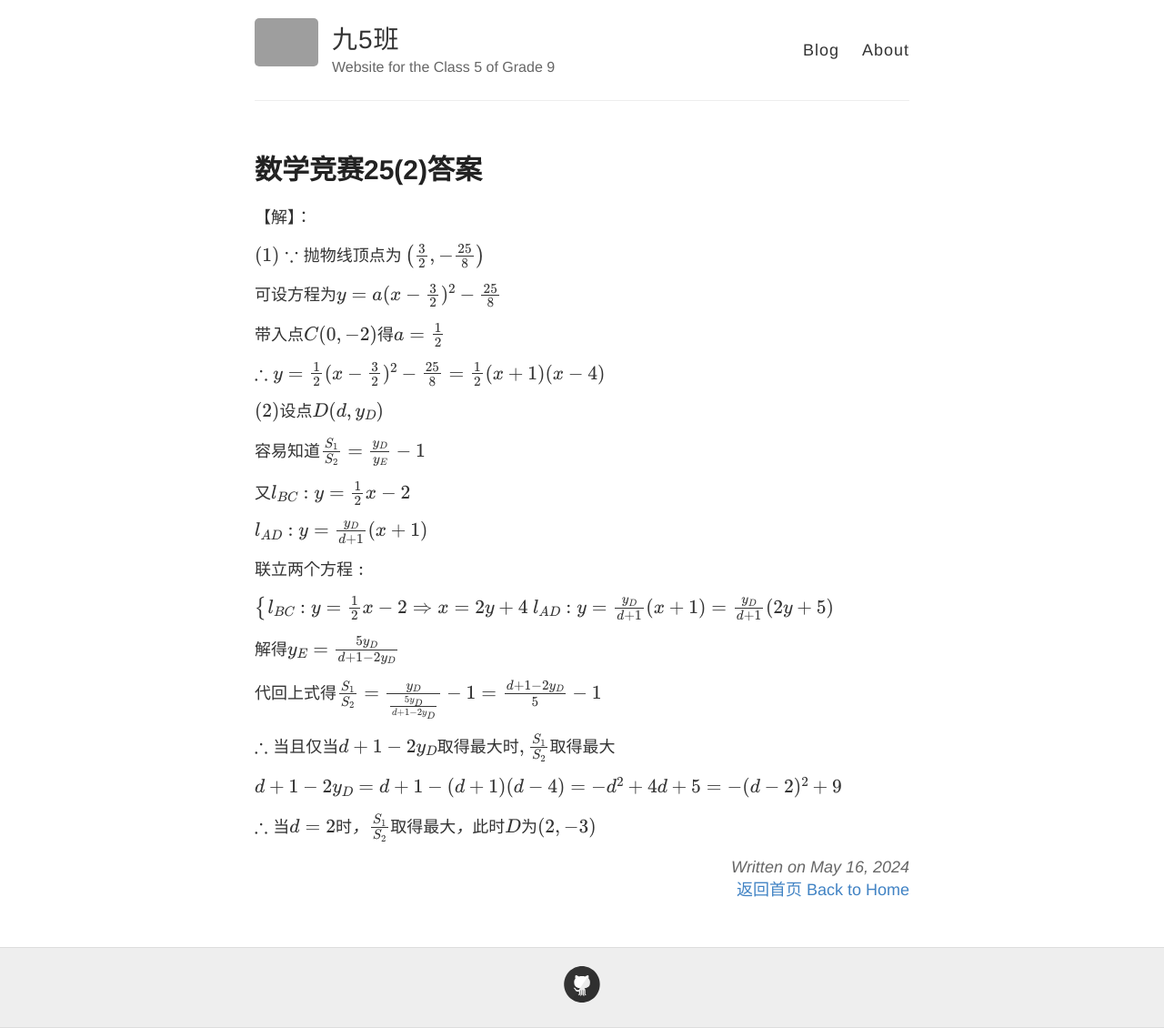
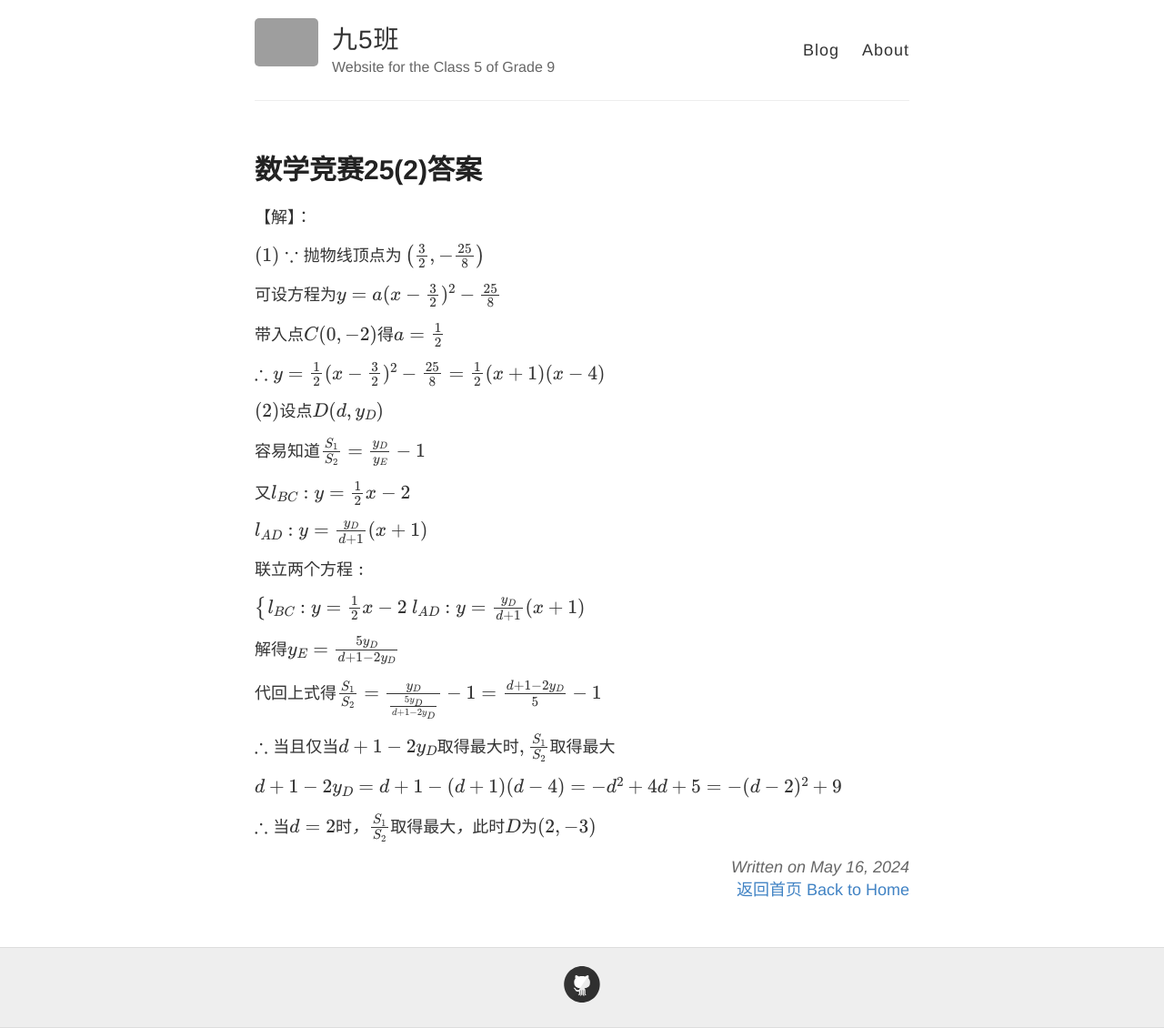
Before and after one commit to Website-xieyuen/website-xieyuen.github.io, a Jekyll site: the page built from _posts/2024-5-16-Competition.md, in a window 1280 px wide. Shown: the whole page at 91% size. Built offline with Jekyll 4.4.1, drawn with Linux system fonts in a browser that asks for light colours; grey boxes are pictures that could not be loaded.

Commit message:
Update 2024-5-16-Competition.md

```diff
--- a/_posts/2024-5-16-Competition.md
+++ b/_posts/2024-5-16-Competition.md
@@ -24,7 +24,7 @@ $ l_{AD}: y=\frac{y_{D}}{d+1}(x+1) $
 
 $ 联立两个方程:$
 
-$  \begin{cases} l_{BC}: y=\frac{1}{2} x - 2 \Rightarrow x = 2y+4 \\ l_{AD}: y=\frac{y_{D}}{d+1}(x+1) = \frac{y_{D}}{d+1}(2y+5) \end{cases} $
+$\begin{cases} l_{BC}: y=\frac{1}{2} x - 2 \\ l_{AD}: y=\frac{y_{D}}{d+1}(x+1) \end{cases} $
 
 $ 解得 y_E =\frac{5 y_{D}}{d+1 - 2y_{D}}$
 
```
